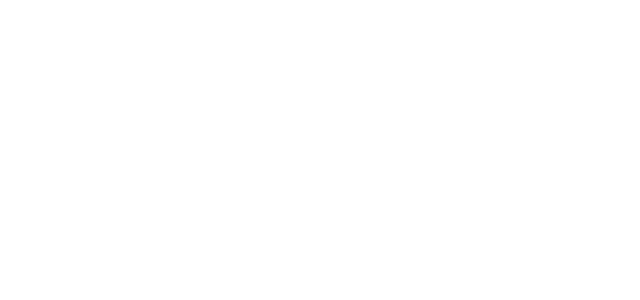
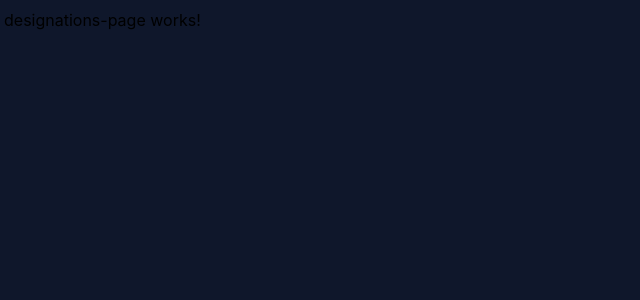
Before and after one commit to NigzMaf1a/atlascopiae, an Angular app: page /manager/designations in a window 1280 px wide. Before the commit this address led to /. Shown: the top 300 px of the page, without its empty margins (0-640 px from the left). Built offline with nearby package versions, Linux system fonts and the light colour scheme.

Commit message:
feat:add desig route

```diff
--- a/src/app/app.routes.ts
+++ b/src/app/app.routes.ts
@@ -6,6 +6,7 @@
 import { Landingpage } from './features/landingpage/landingpage'
 import { Storeditems } from './features/storeditems/storeditems'
 import { ManagerDashboard } from './features/users/manager/manager-dashboard/manager-dashboard'
+import { DesignationsPage } from './features/users/manager/designations-page/designations-page'
 
 export const routes: Routes = [
     {
@@ -31,6 +32,10 @@
             {
                 path: 'stores',
                 component: ManagerDashboard
+            },
+            {
+                path: 'designations',
+                component: DesignationsPage
             }
         ]
     }
--- /dev/null
+++ b/src/app/features/users/manager/designations-page/designations-page.html
@@ -0,0 +1,3 @@
+<app-page>
+    designations-page works!
+</app-page>
--- /dev/null
+++ b/src/app/features/users/manager/designations-page/designations-page.ts
@@ -0,0 +1,16 @@
+import { Component, inject } from '@angular/core'
+import { FormGroup, FormControl, ReactiveFormsModule } from '@angular/forms'
+
+import { Designations } from '../../../../service/features/designations/designations'
+
+import { Page } from '../../../../components/page/page'
+
+@Component({
+  selector: 'app-designations-page',
+  imports: [Page],
+  templateUrl: './designations-page.html',
+  styleUrl: './designations-page.css',
+})
+export class DesignationsPage {
+  designations = inject(Designations)
+}
```
Also changed, not shown: src/app/features/users/manager/designations-page/designations-page.css (added), 1 other file (tests, documents, lock files or other folders).
